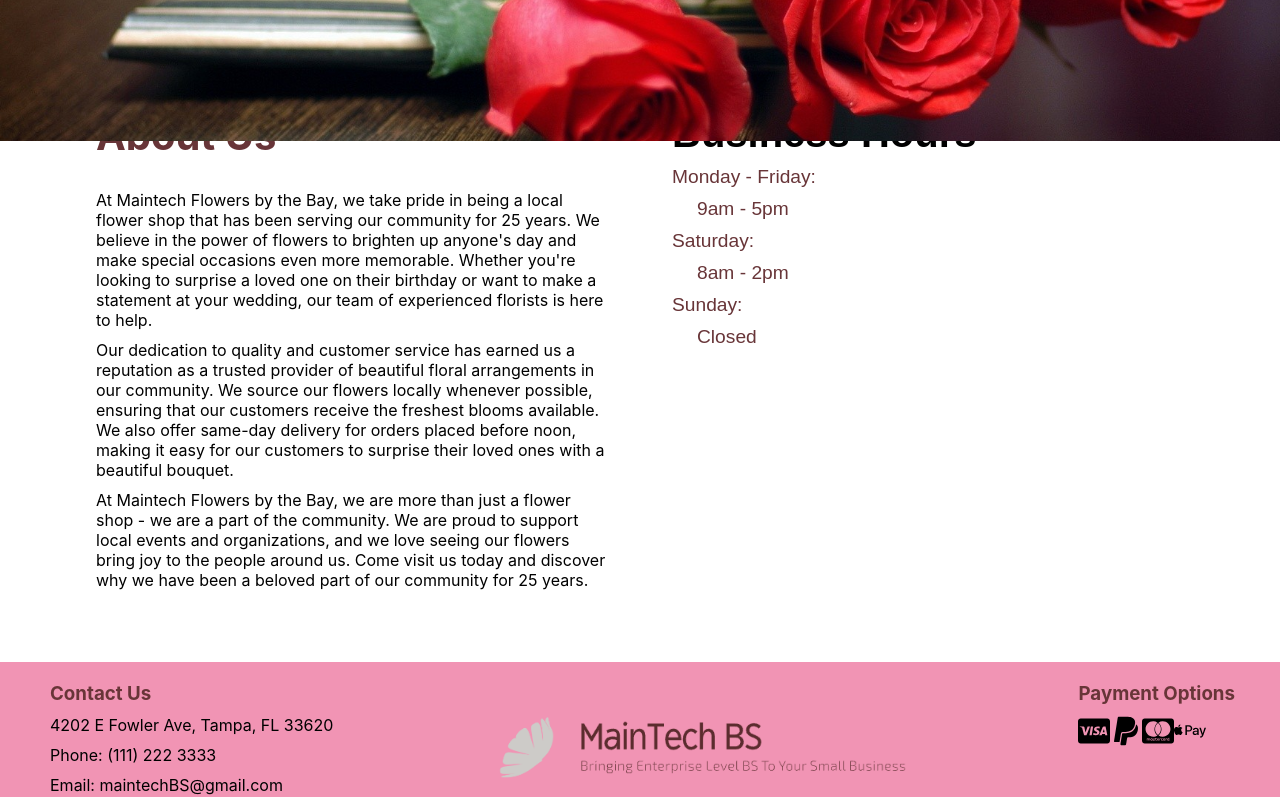
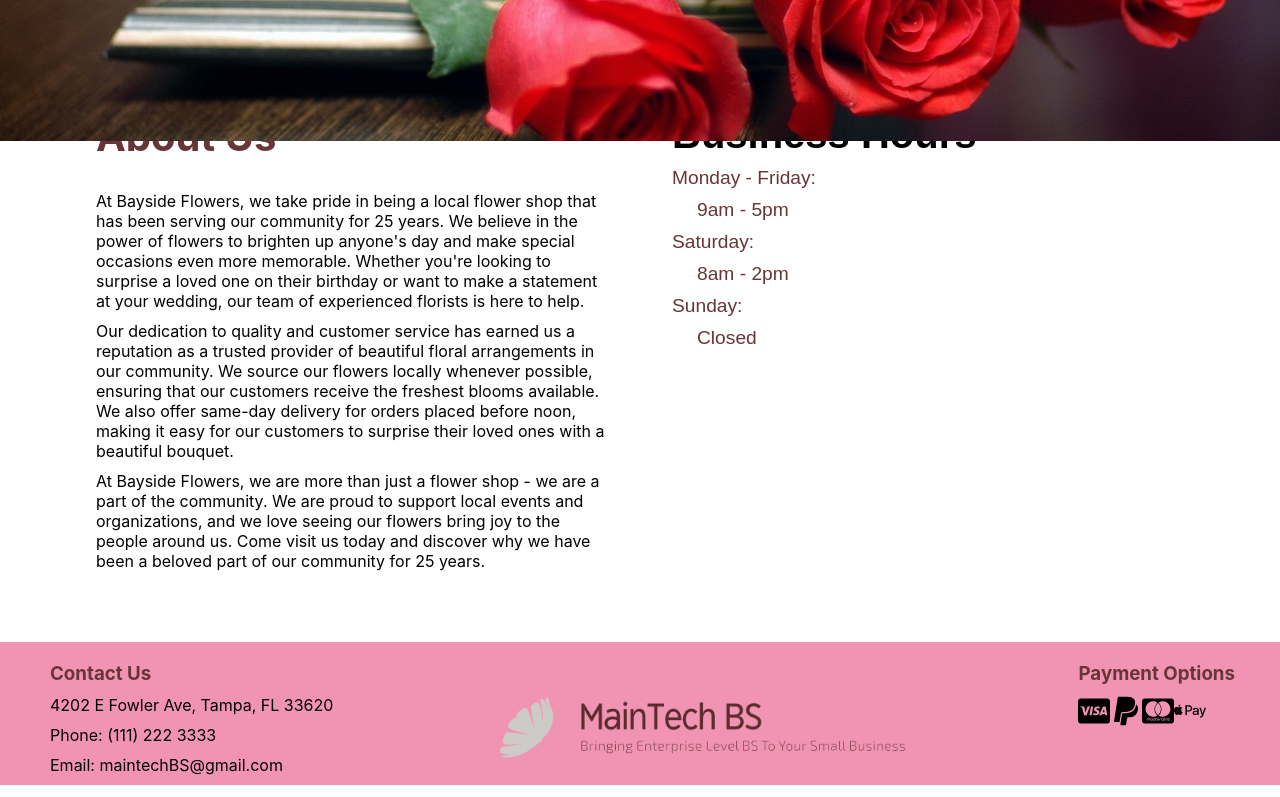
Before and after one commit to joshuagourlay/Software-Engineering-Project, a React (Create React App) app: page /Home in a window 1280 px wide. Shown: the part 659-1456 px from the top of the page. Built offline with nearby package versions, Linux system fonts and the light colour scheme.

Commit message:
Change About Us Secion

```diff
--- a/src/pages/Home.js
+++ b/src/pages/Home.js
@@ -119,7 +119,7 @@ export default function Home(props) {
           <h2>About Us</h2>
           <p></p>
           <p>
-          At Maintech Flowers by the Bay, we take pride in being a local
+          At Bayside Flowers, we take pride in being a local
           flower shop that has been serving our community for 25 years. We
           believe in the power of flowers to brighten up anyone's day and
           make special occasions even more memorable. Whether you're looking
@@ -136,7 +136,7 @@ export default function Home(props) {
           with a beautiful bouquet.
           </p>
           <p>
-          At Maintech Flowers by the Bay, we are more than just a flower shop
+          At Bayside Flowers, we are more than just a flower shop
            - we are a part of the community. We are proud to support local
            events and organizations, and we love seeing our flowers bring joy
            to the people around us. Come visit us today and discover why we
```
